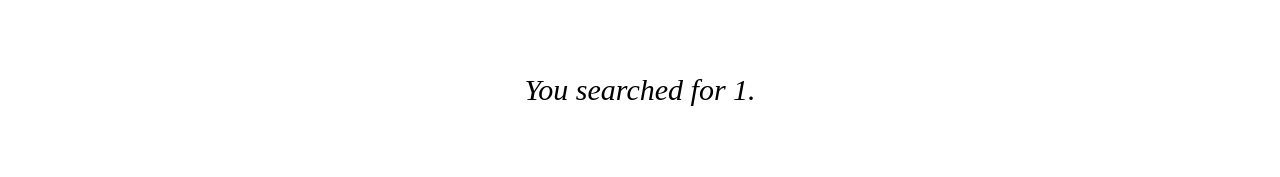
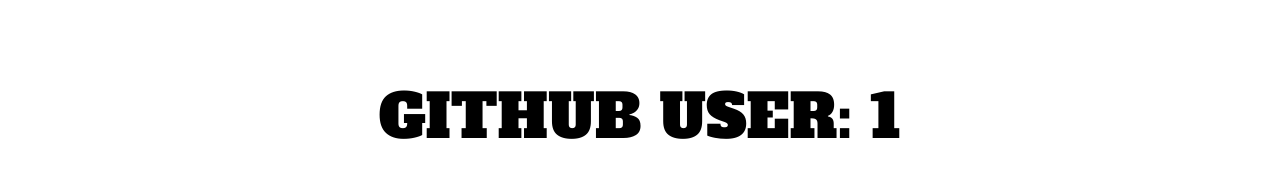
Before and after one commit to crawfo58/api-party, a React (Create React App) app: page /github/1 in a window 1280 px wide. Shown: the part 747-924 px from the top of the page. Before the commit the page ends 887 px from the top, so only its background shows below. Built offline with nearby package versions, Linux system fonts and the light colour scheme; a web font is replaced by a local one.

Commit message:
Create GithubUser component

```diff
--- a/src/Github.js
+++ b/src/Github.js
@@ -2,6 +2,7 @@
 import {Route} from 'react-router-dom'
 
 import './Github.css'
+import GithubUser from './GithubUser'
 
 class Github extends Component {
   state = {
@@ -38,7 +39,7 @@
             <button type="submit">Look up GitHub user</button>
           </div>
         </form>
-        <Route path="/github/:username" render={(props) => <h3>You searched for {props.match.params.username}.</h3>} />
+        <Route path="/github/:username" component={GithubUser} />
         <Route exact path="/github" render={() => <h3>Please enter a username to search on GitHub.</h3>} />
       </div>
     )
--- /dev/null
+++ b/src/GithubUser.js
@@ -0,0 +1,13 @@
+import React, {Component} from 'react'
+
+class GithubUser extends Component {
+  render() {
+    return (
+      <div className="GithubUser">
+        <h1>Github User: {this.props.match.params.username}</h1>
+      </div>
+    )
+  }
+}
+
+export default GithubUser
```
